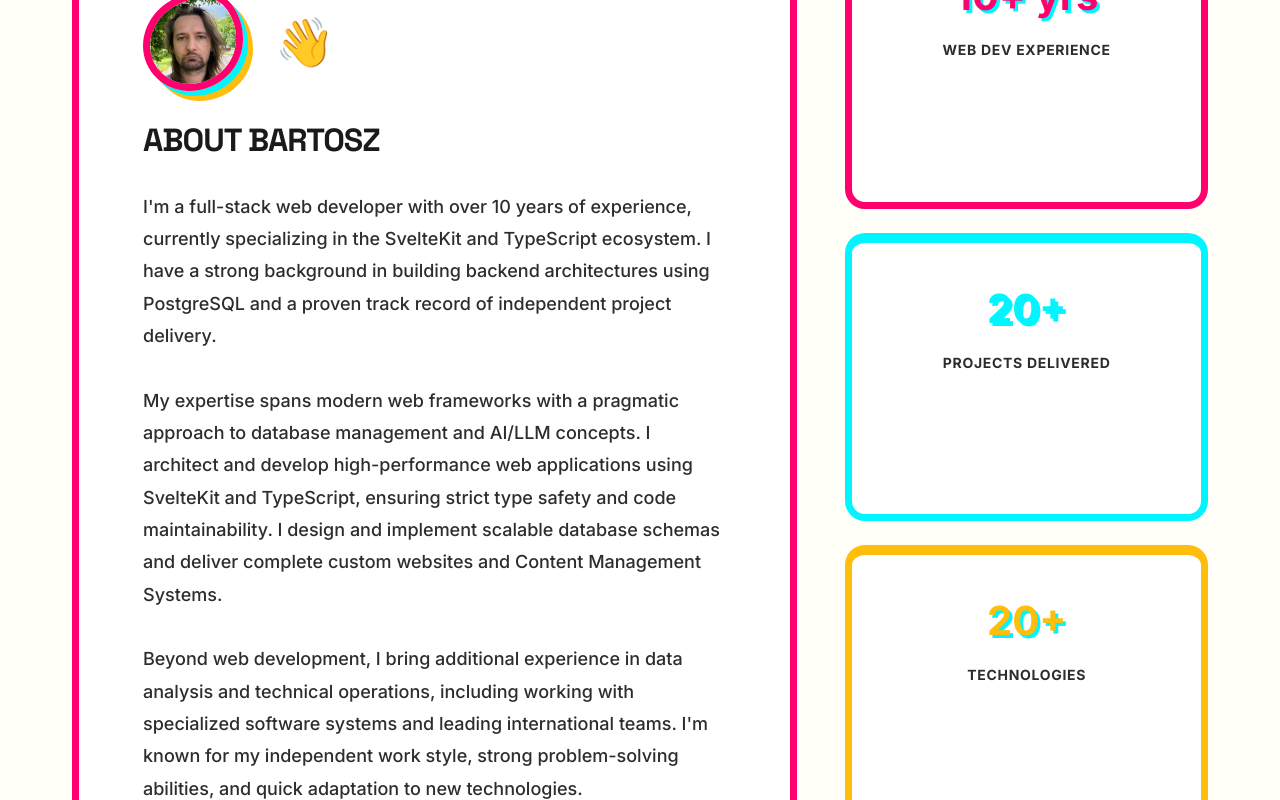
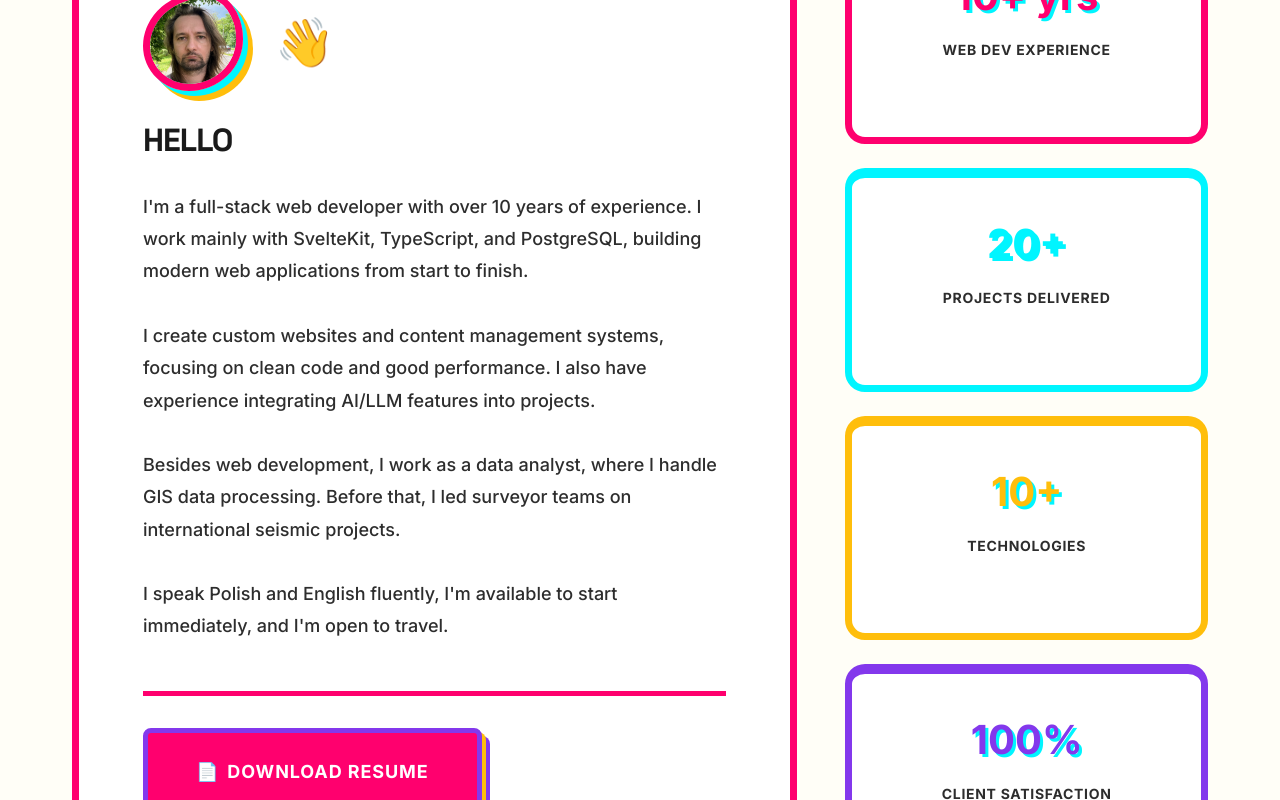
Before and after one commit to nomideusz/portfolio, a SvelteKit app: page /about in a window 1280 px wide. Shown: the part 480-1280 px from the top of the page. Built offline with nearby package versions, Linux system fonts and the light colour scheme.

Commit message:
Update about page

```diff
--- a/src/routes/about/+page.svelte
+++ b/src/routes/about/+page.svelte
@@ -44,7 +44,7 @@
 	let stats = $state([
 		{ label: 'Web Dev Experience', value: '10+ yrs' },
 		{ label: 'Projects Delivered', value: '20+' },
-		{ label: 'Technologies', value: '20+' },
+		{ label: 'Technologies', value: '10+' },
 		{ label: 'Client Satisfaction', value: '100%' }
 	]);
 </script>
@@ -83,24 +83,18 @@
 					</div>
 					<div class="section-icon">👋</div>
 				</div>
-				<h2>About Bartosz</h2>
+				<h2>Hello</h2>
 				<p>
-					I'm a full-stack web developer with over 10 years of experience, currently specializing in the SvelteKit and TypeScript ecosystem.
-					I have a strong background in building backend architectures using PostgreSQL and a proven track record of independent project delivery.
+					I'm a full-stack web developer with over 10 years of experience. I work mainly with SvelteKit, TypeScript, and PostgreSQL, building modern web applications from start to finish.
 				</p>
 				<p>
-					My expertise spans modern web frameworks with a pragmatic approach to database management and AI/LLM concepts.
-					I architect and develop high-performance web applications using SvelteKit and TypeScript, ensuring strict type safety
-					and code maintainability. I design and implement scalable database schemas and deliver complete custom websites
-					and Content Management Systems.
+					I create custom websites and content management systems, focusing on clean code and good performance. I also have experience integrating AI/LLM features into projects.
 				</p>
 				<p>
-					Beyond web development, I bring additional experience in data analysis and technical operations, including
-					working with specialized software systems and leading international teams. I'm known for my independent work style,
-					strong problem-solving abilities, and quick adaptation to new technologies.
+					Besides web development, I work as a data analyst, where I handle GIS data processing. Before that, I led surveyor teams on international seismic projects.
 				</p>
 				<p>
-					I'm fluent in Polish and English, available to start immediately, and willing to travel for the right opportunity.
+					I speak Polish and English fluently, I'm available to start immediately, and I'm open to travel.
 				</p>
 				<div class="resume-download">
 					<a href="/resume.pdf" download class="btn btn-primary">
```
